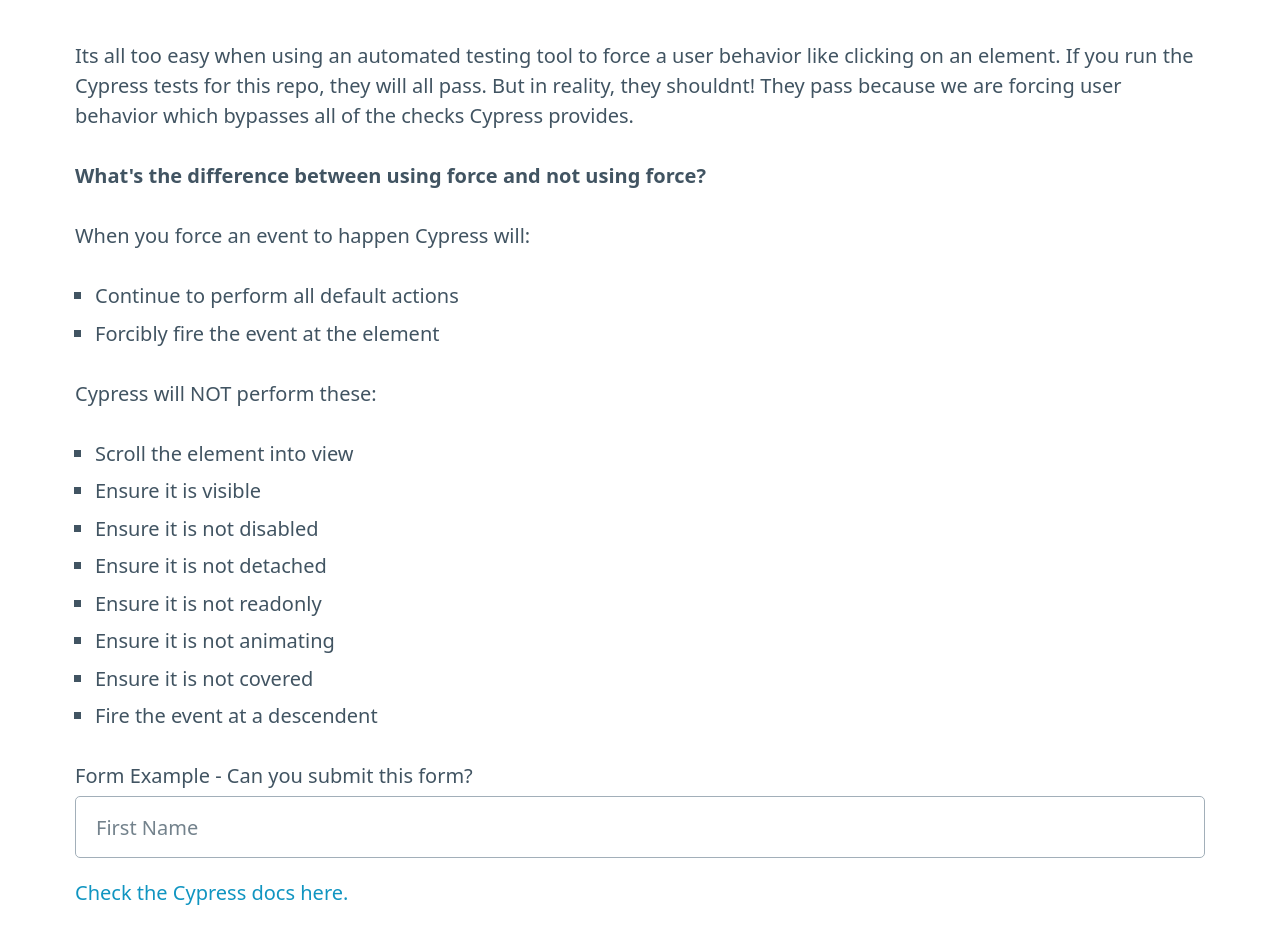
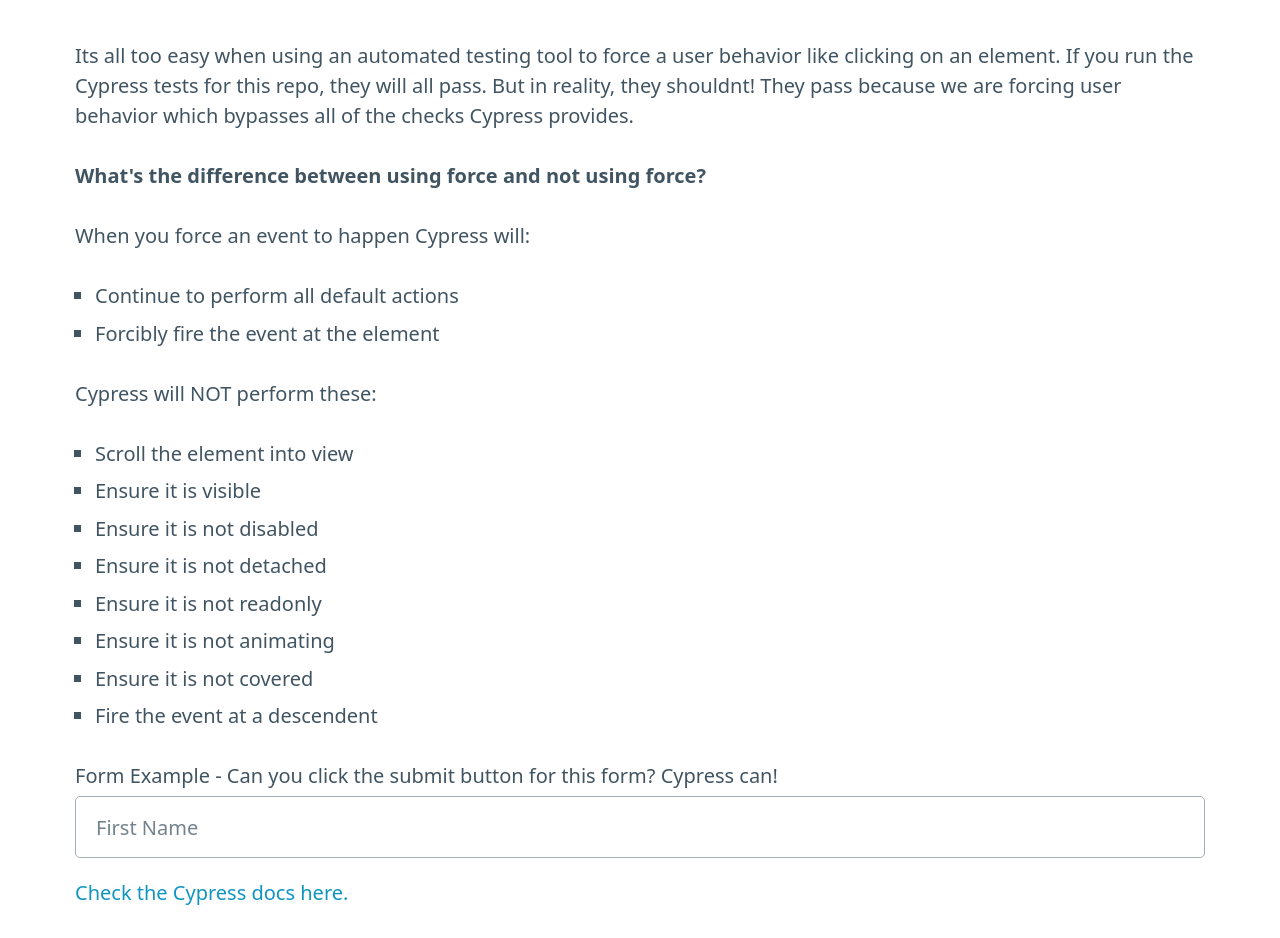
Before and after one commit to Capocaccia/stopForcingIt, a website: page index.html in a window 1280 px wide. Shown: the part 79-1017 px from the top of the page. Drawn offline with Linux system fonts and the light colour scheme.

Commit message:
cypress force click example

```diff
--- a/index.html
+++ b/index.html
@@ -32,7 +32,7 @@
         <li>Fire the event at a descendent</li>
     </ul>
     <div class="form">
-        <label for="name">Form Example - Can you submit this form?</label>
+        <label for="name">Form Example - Can you click the submit button for this form? Cypress can!</label>
         <input type="text" class="name" placeholder="First Name">
         <button class="submit">Submit Me</button>
     </div>
```
